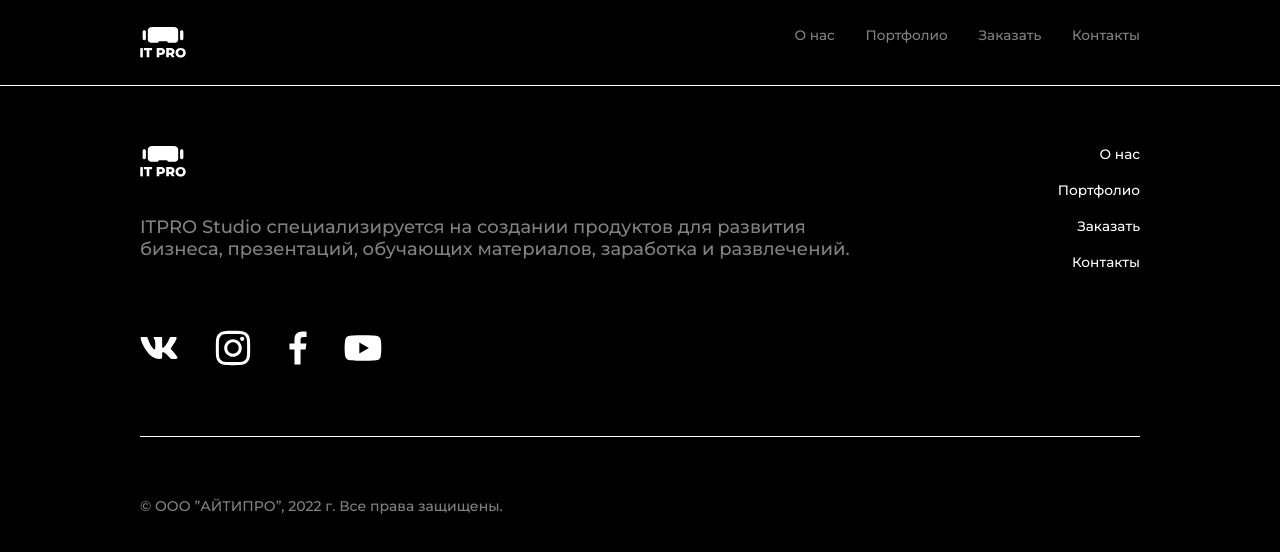
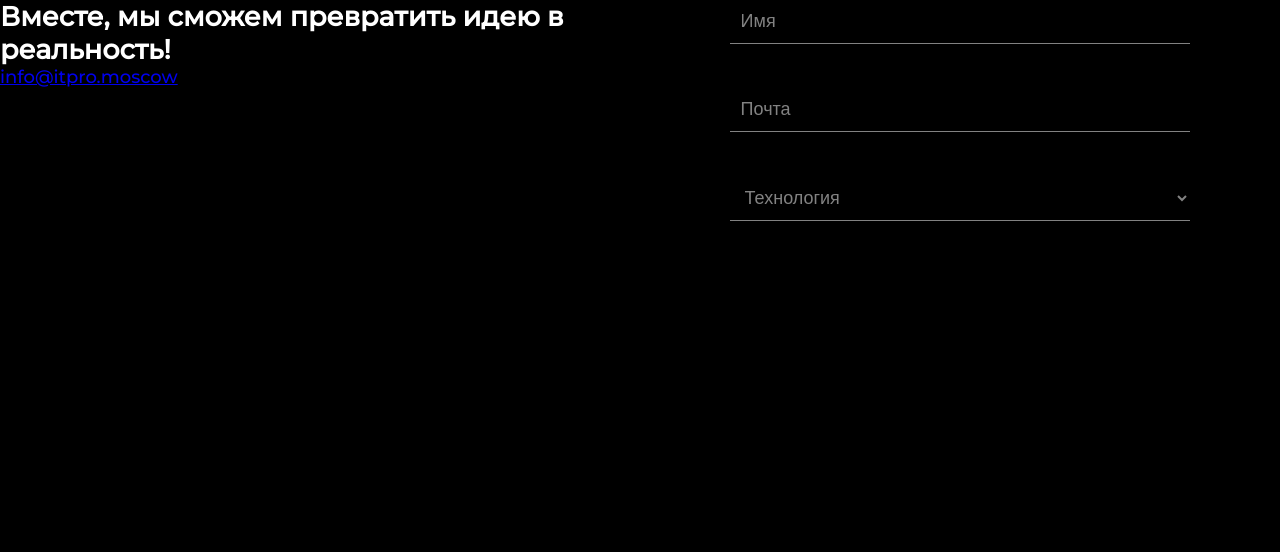
Before and after one commit to sofia-g-per/ITPRO_front, a React (Create React App) app: page / in a window 1280 px wide. Shown: the top 552 px of the page. Built offline with nearby package versions, Linux system fonts and the light colour scheme.

Commit message:
Form, text input, select styling and layout

```diff
--- a/src/App.js
+++ b/src/App.js
@@ -1,5 +1,5 @@
-import TheHeader from './components/theHeader.jsx';
-import TheFooter from './components/theFooter.jsx';
+
+import ContactUs from './components/ContactUs.jsx'
 
 function App() {
   const portfolio = [
@@ -123,9 +123,7 @@ function App() {
 
   return (
     <div className="App">
-      <TheHeader></TheHeader>
-      <TheFooter></TheFooter>
-
+      <ContactUs></ContactUs>
     </div>
   );
 }
--- /dev/null
+++ b/src/components/ContactUs.jsx
@@ -0,0 +1,75 @@
+
+import React, {Component} from 'react';
+import TextInput from './Form/TextInput.jsx'
+import Formfield from './Form/Formfield.jsx'
+import FormSelect from './Form/FormSelect.jsx'
+import '../css/form.css'
+
+class contactUs extends Component{
+    // технологии должны выводится из api
+    constructor(){
+        super();
+        this.state = {
+            formFields: [
+                {
+                    title: 'Имя',
+                    value: '',
+                },
+                {
+                    title: 'Почта',
+                    value: '',
+                },
+                {
+                    title: 'Технология',
+                    value: '',
+                    options: [
+                        {
+                            title: 'AR',
+                        },
+                        {
+                            title: 'VR',
+                        },
+                        {
+                            title: '360',
+                        },
+                    ]
+                },
+                {
+                    title: 'Название проекта',
+                    value: '',
+                },
+                {
+                    title: 'Загрузить описание проекта',
+                    value: '',
+                    comment: 'Поддерживаемые форматы: PDF, DOCX, PNG, JPEG '
+                },
+            ]
+        }
+    }
+
+    render() {
+        const {formFields} = this.state;
+        return(
+            <section className="split-middle-flex contact-us">
+                <div className='contact-us__text'>
+                    <h2 className=''>Вместе, мы сможем превратить идею в реальность!</h2>
+                    <a href="mailto:info@itpro.moscow">info@itpro.moscow</a>
+                </div>
+                <form className='contact-us__form form'>
+                    <Formfield>
+                        <TextInput fieldData={formFields[0]}></TextInput>
+                    </Formfield>
+                    <Formfield>
+                        <TextInput fieldData={formFields[1]}></TextInput>
+                    </Formfield>
+                    <Formfield>
+                        <FormSelect fieldData={formFields[2]}></FormSelect>
+                    </Formfield>
+
+                </form>
+            </section>
+        );
+  }
+}
+
+export default contactUs;
--- /dev/null
+++ b/src/components/Form/FormSelect.jsx
@@ -0,0 +1,32 @@
+
+import React, {Component} from 'react';
+
+class contactUs extends Component{
+  // технологии должны выводится из api
+  constructor(props){
+    super(props);
+    this.state = {
+      select: '',
+    }
+  }
+
+  doSomething(){
+
+  }
+
+  render() {
+      const {fieldData} = this.props;
+      const {select} = this.state;
+      return (
+        <select className='form__select basic-text' aria-label={fieldData.title}>
+          {!fieldData.value && <option value={fieldData.title} selected className='visually-hidden'>{fieldData.title}</option>}
+          {fieldData.options.map( ({title}) =>
+              <option className='basic-text' value={title} key={title}> {title} </option>
+            )
+          }
+        </select>
+      );
+  }
+}
+
+export default contactUs;
--- /dev/null
+++ b/src/components/Form/Formfield.jsx
@@ -0,0 +1,10 @@
+function Formfield({children}) {
+    return (
+      <div className="form__field basic-text">
+            {children}
+          <p className="form_error"></p>
+      </div>
+    );
+  }
+
+  export default Formfield;
--- /dev/null
+++ b/src/components/Form/textInput.jsx
@@ -0,0 +1,15 @@
+import React, {Component} from 'react';
+
+class TextInput extends Component {
+
+  render(){
+    const {fieldData} = this.props;
+    const {title} = fieldData;
+    return (
+      <input type="text" aria-label={title} placeholder={title} className="form__input basic-text" />
+    );
+  }
+
+}
+
+export default TextInput;
--- /dev/null
+++ b/src/css/form.css
@@ -0,0 +1,39 @@
+.form{
+    /* width: 100%; */
+    display: flex;
+    flex-direction: column;
+    justify-content: center;
+    padding: 0 7%;
+    gap: 4.4rem;
+
+}
+
+.form__field{
+    display: flex;
+    flex-direction: column;
+}
+
+.form__input,
+.form__select{
+    background-color: var(--color-black);
+    border: none;
+    text-transform: capitalize;
+    border-bottom: solid 1px;
+    border-color: var(--color-grey);
+    transition: all .5s;
+    padding: 1.1rem;
+    line-height: 0;
+
+}
+
+.form__input:focus,
+.form__select:focus{
+    line-height: 0;
+    outline: none;
+    border-color: var(--color-white);
+
+}
+
+.form__input::placeholder{
+    color: var(--color-grey);
+}
--- a/src/css/index.css
+++ b/src/css/index.css
@@ -32,15 +32,51 @@ body {
 
 *{
   margin: 0;
+  box-sizing: border-box;
+
 }
 
+.visually-hidden{
+  display: none;
+}
+
+/*
+---------------------------------------------
+  TEXT
+---------------------------------------------
+ */
 .basic-text {
 	color: var(--color-grey);
+  font-size: var(--text-font-size);
+  line-height: 2.7rem;
 }
 
 .text--small{
   font-size: 1.4rem;
 }
+
+/*
+---------------------------------------------
+  CONTAINERS
+---------------------------------------------
+ */
+ .container{
+	margin: 0 auto;
+}
+
+.split-middle-flex {
+  display: flex;
+}
+
+.split-middle-flex>* {
+  width: 50vw;
+}
+
+/*
+---------------------------------------------
+  ELEMENTS
+---------------------------------------------
+ */
 
 .logo {
 	width: 3.6vw;
@@ -52,7 +88,3 @@ body {
 	justify-content: space-between;
 	/*padding: 65px 0 65px 0;*/
 }
-
-.container{
-	margin: 0 auto;
-}
```
Also changed, not shown: src/components/Form/FileInput.jsx (added, +7 -0 lines), src/components/Form/textArea.jsx (added, +8 -0 lines), src/components/Header.jsx (deleted, +0 -10 lines), src/components/UI/basicButton.jsx (added, +8 -0 lines).
